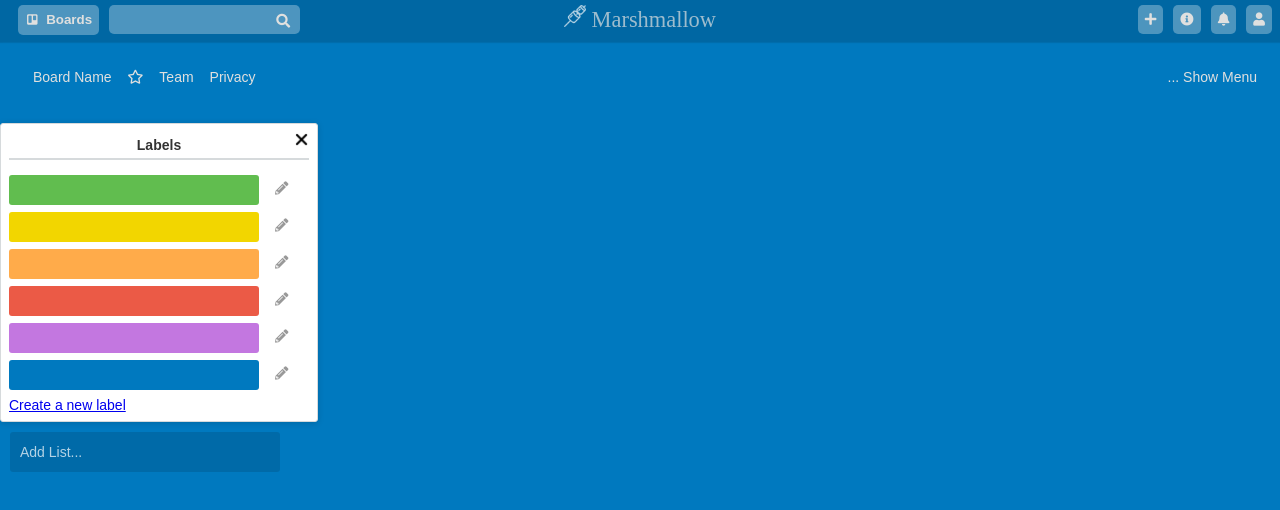
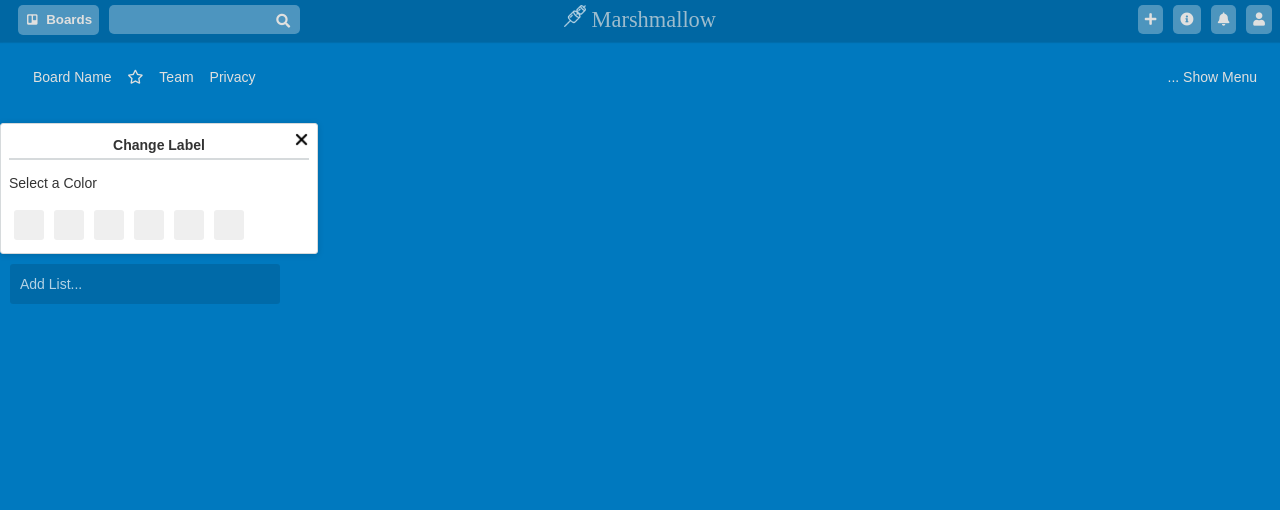
Before and after one commit to chingu-voyage4/Geckos-Team-13, a React (Create React App) app: page / in a window 1280 px wide. Both pictures are taken after a click on the button 281 px from the left and 188 px from the top of the page. Shown: the top 510 px of the page. Built offline with nearby package versions, Linux system fonts and the light colour scheme.

Commit message:
Started label edit menu with some styling

```diff
--- a/src/components/Label.js
+++ b/src/components/Label.js
@@ -5,7 +5,7 @@ class Label extends Component {
     render() {
         const style = {backgroundColor: this.props.color};
         return (
-            <div className="label" style={style}></div>
+            <div className="label" id={this.props.color} style={style}></div>
         );
     }
 }
--- /dev/null
+++ b/src/components/LabelEditMenu.js
@@ -0,0 +1,17 @@
+import React, { Component } from "react";
+
+class LabelEditMenu extends Component {
+    render() {
+        const labels = ["#61BD4F", "#F2D600", "#FFAB4A", "#EB5A46", "#C377E0", "#0079BF"];
+        const labelButtons = labels.map((label) => <button key={label} color={label} className="label-button"></button>);
+
+        return (
+            <div className="label-edit-menu">
+            <p>Select a Color</p>
+            { labelButtons }
+            </div>
+        );
+    }
+}
+
+export default LabelEditMenu;
--- a/src/components/Labels.js
+++ b/src/components/Labels.js
@@ -1,27 +1,48 @@
 import React, { Component } from "react";
 import "./labels.css";
-
+import LabelEditMenu from "./LabelEditMenu.js";
 import Label from "./Label.js";
 
 class Labels extends Component {
+
+    constructor(props) {
+        super(props);
+        this.state = {showLabelEdit: false, title: "Labels"};
+        this.toggleLabelEdit = this.toggleLabelEdit.bind(this);
+
+    }
+
+    toggleLabelEdit(e) {
+        e.preventDefault();
+        if (this.state.showLabelEdit) {
+            this.setState({showLabelEdit: false});
+        } else {
+            this.setState({showLabelEdit: true, title: "Change Label"});
+        }
+
+    }
     render() {
 
         const labels = ["#61BD4F", "#F2D600", "#FFAB4A", "#EB5A46", "#C377E0", "#0079BF"];
         const labelDivs = labels.map((label) => (
             <div className="label-edit" key={label}>
-                <Label key={label} color={label} /><button className="edit-button" key={label}><i className="fas fa-pencil-alt"></i></button>
+                <Label key={label} color={label} /><button className="edit-button"
+                key={label} onClick={this.toggleLabelEdit} >
+                <i className="fas fa-pencil-alt"></i></button>
             </div>
         ));
         return (
             <div className = "label-menu">
-                <div className="label-menu-title">Labels<span className="close">
+                <div className="label-menu-title">{ this.state.title }<span className="close">
                     <img src="../close-round.png" alt="close" />
                 </span>
             </div>
+                { !this.state.showLabelEdit &&
             <div className = "label-list">
             { labelDivs }
             <a href="#create-label">Create a new label</a>
-            </div>
+            </div> }
+                {this.state.showLabelEdit && < LabelEditMenu />}
             </div>
         );
     }
--- a/src/components/QuickEditCard.js
+++ b/src/components/QuickEditCard.js
@@ -1,4 +1,5 @@
 import React, { Component } from "react";
+import Labels from "./Labels.js";
 
 class QuickEditCard extends Component {
     render() {
--- a/src/components/labels.css
+++ b/src/components/labels.css
@@ -19,11 +19,15 @@
 }
 .label {
     width: 250px;
-    height: 30px;
+    height: 32px;
     margin: 0 0 4px;
     border-radius: 3px;
     display: inline-block;
     cursor: pointer;
+}
+
+.label:hover {
+    opacity: .7;
 }
 
 .label-edit {
@@ -36,6 +40,25 @@
     background: transparent;
     margin-left: 10px;
     position: absolute;
-    top: 5px;
+    top: 0;
     color: #999;
+    padding: 8px;
+    border-radius: 3px;
 }
+
+.edit-button:hover {
+   background-color: #d6dadc;
+}
+
+.label-edit-menu {
+    background-color: #fff;
+    width: 300px;
+}
+
+.label-button {
+    width: 30px;
+    height: 30px;
+    margin: 5px;
+    border-radius: 3px;
+    border-style: none;
+}
```
